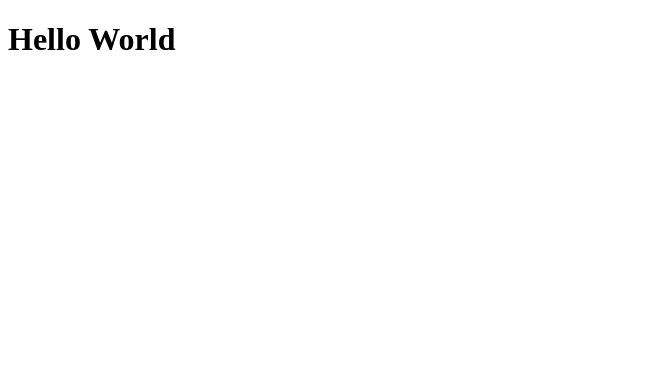
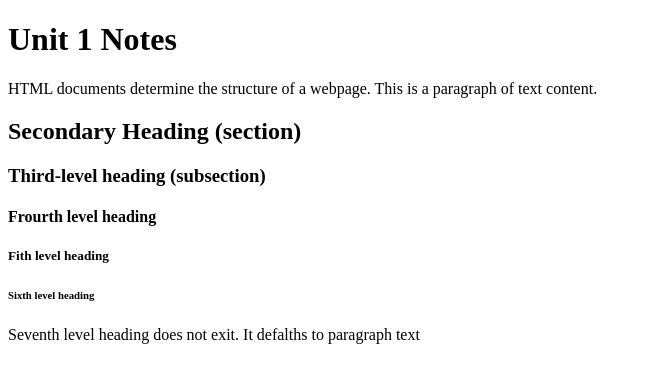
Before and after one commit to BenHelium2028/CS1-Unit1-Notes, a plain HTML site: page index.html in a window 1280 px wide. Shown: the whole page, without its empty margins (0-652 px from the left). Drawn offline with Linux system fonts and the light colour scheme.

Commit message:
Added a whole buncha stuff

```diff
--- a/index.html
+++ b/index.html
@@ -9,9 +9,15 @@
 </head>
 
 <body>
-  <h1>Hello World</h1>
+  <h1>Unit 1 Notes</h1>
+  <p>HTML documents determine the structure of a webpage. This is a paragraph of text content.</p>
 
-
+  <h2>Secondary Heading (section)</h2>
+  <h3>Third-level heading (subsection)</h3>
+  <h4>Frourth level heading</h4>
+  <h5>Fith level heading</h5>
+  <h6>Sixth level heading</h6>
+  <h7>Seventh level heading does not exit. It defalths to paragraph text</h7>
 
 </body>
 </html>
```
